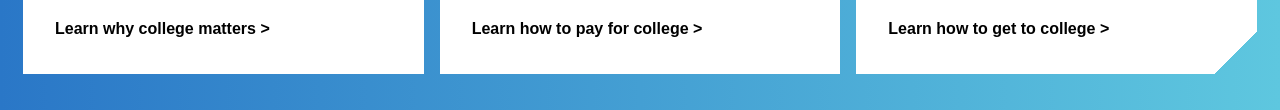
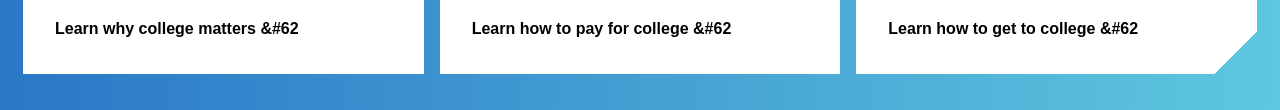
Before and after one commit to Emmzy-Tech/Official_website, a Gatsby site: page / in a window 1280 px wide. Shown: the part 1590-1700 px from the top of the page. Built offline with nearby package versions, Linux system fonts and the light colour scheme; Gatsby itself is replaced by a stand-in of ours.

Commit message:
Latest Update

```diff
--- a/src/components/section-2/index.js
+++ b/src/components/section-2/index.js
@@ -37,7 +37,7 @@ function Home2(props) {
                         <div className="d-lg-block d-lg-block">
                         <p>College is worth it. Your future is worth it. You are worth it.</p>
                         </div>
-                        <a href="#">Learn why college matters ></a>
+                        <a href="#">Learn why college matters &#62</a>
                   </div>
               </div>
               <div className="col-sm-4">
@@ -51,7 +51,7 @@ function Home2(props) {
                         <div className="d-lg-block d-lg-block">
                         <p>There are lots of options available to you. We can help you find them.</p>
                         </div>
-                        <a href="#">Learn how to pay for college ></a>
+                        <a href="#">Learn how to pay for college &#62</a>
                   </div>
               </div>
               <div className="col-sm-4">
@@ -65,7 +65,7 @@ function Home2(props) {
                         <div className="d-lg-block d-lg-block">
                         <p>The path may seem unclear. We can help you find your&nbsp;way.</p>
                         </div>
-                        <a href="#">Learn how to get to college ></a>
+                        <a href="#">Learn how to get to college &#62</a>
                   </div>
               </div>
           </div>
```
